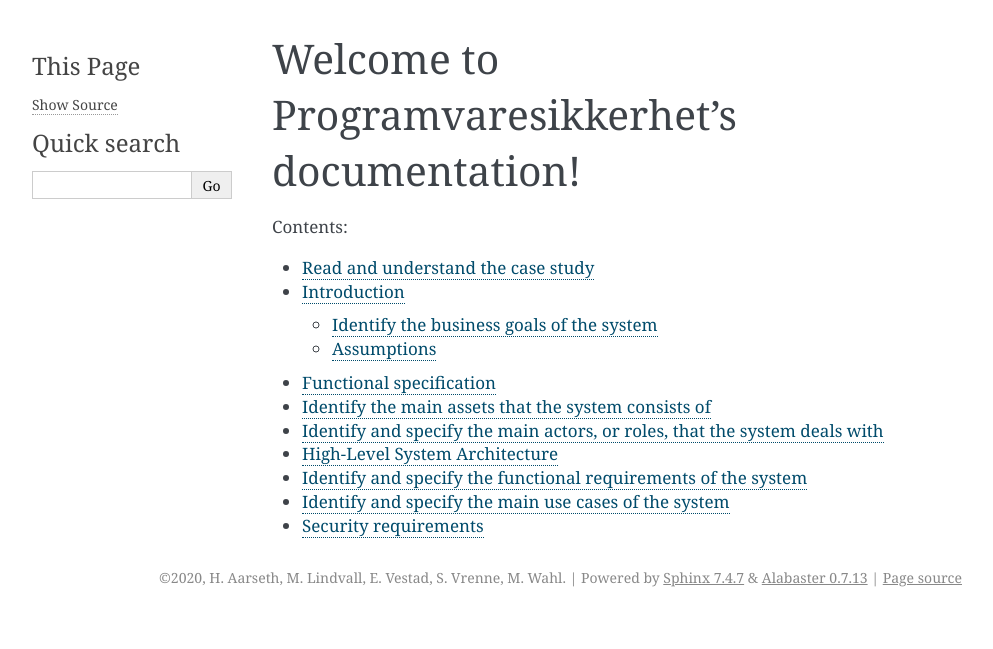
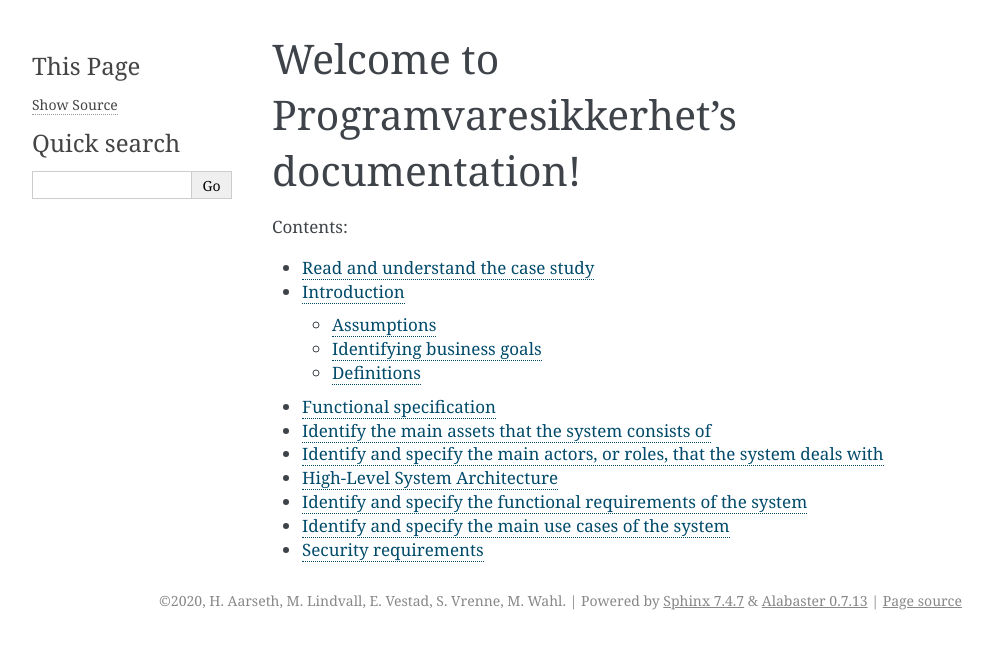
Before and after one commit to SteinarVrenne/school_imt3501, a Sphinx documentation site: the page built from Task 1/source/index.rst, in a window 1280 px wide. Shown: the top 649 px of the page, without its empty margins (148-1141 px from the left). Built offline with Sphinx 7.4.7, drawn with Linux system fonts in a browser that asks for light colours; some of the changed lines change nothing that is shown.

Commit message:
Addet definitions og flyttet assumptions

```diff
--- a/Task 1/source/pages/02_Introduction.rst
+++ b/Task 1/source/pages/02_Introduction.rst
@@ -1,8 +1,13 @@
 Introduction
 ============
 
-Identify the business goals of the system
------------------------------------------
+Assumptions
+-----------
+- We assume that this solution will take place in Norway and according to
+Norwegian laws and policies.
+
+Identifying business goals
+--------------------------
 
 The Out-patient Healthcare Monitoring system wish to build a healthcare
 monitoring system for patients that are discarded and returned home from the
@@ -29,9 +34,9 @@ organization without troubles. Failing to do so might lessen precious time in a
 possible serious health situation. The organization wants to ensure that newly
 discarded patients especially, feels safe through a stable and available system.
 
+Definitions
+-----------
 
-
-Assumptions
------------
-- We assume that this solution will take place in Norway and according to
-Norwegian laws and policies.
+- **EHR: **Electronic health record.
+- **GP: **General Practitioner.
+- **DB/DBMS: **Database and database management system.
```
